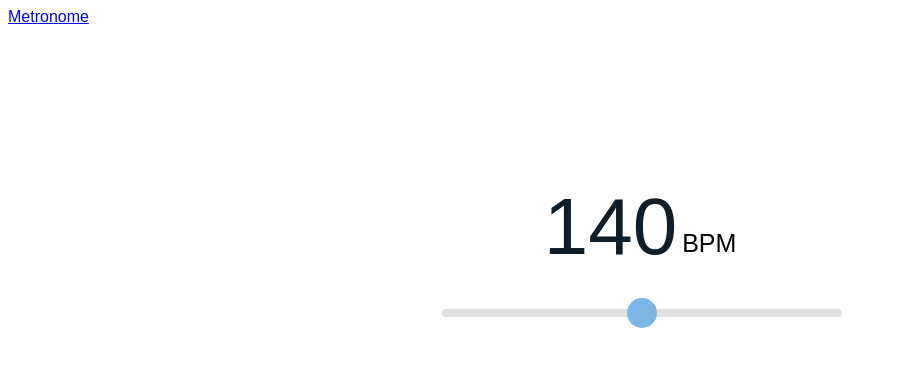
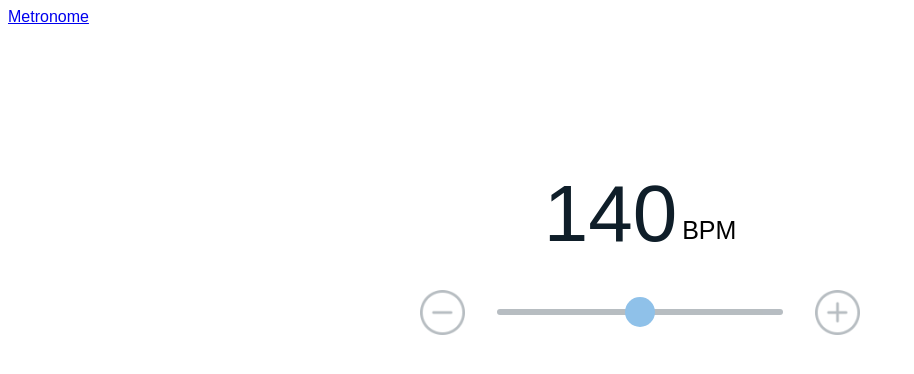
Before and after one commit to derekhdawson/metronome, a React (Create React App) app: page / in a window 1280 px wide. Shown: the top 374 px of the page, without its empty margins (0-914 px from the left). Built offline with nearby package versions, Linux system fonts and the light colour scheme.

Commit message:
add plus minus buttons to increment and decrement bpm

```diff
--- a/src/pages/MetronomePage/components/BPMSliderComponent.tsx
+++ b/src/pages/MetronomePage/components/BPMSliderComponent.tsx
@@ -1,8 +1,13 @@
-import React, { FunctionComponent } from 'react';
+import React, { FunctionComponent, useState, useEffect, useCallback } from 'react';
 import '../styles/bpm-component.scss';
+import plusIcon from '../../../images/plus-icon.png';
+import minusIcon from '../../../images/minus-icon.png';
 
 const MIN_BPM = 20;
 const MAX_BPM = 260;
+
+const INCREMENT = 'increment';
+const DECREMENT = 'decrement';
 
 interface Props {
     bpm: number;
@@ -10,9 +15,50 @@ interface Props {
 }
 
 const BPMSliderComponent: FunctionComponent<Props> = (props: Props) => {
+    const setStartLongPressForIncrement = useHandleLongPress();
+    type IncrementOrDecrement = typeof INCREMENT | typeof DECREMENT;
+    const incrementDecrementBPMButton = (incrementOrDecrement: IncrementOrDecrement): JSX.Element => {
+        let className: string;
+        let imageSource: string;
+        let altTag: string;
+
+        if (incrementOrDecrement === INCREMENT) {
+            className = 'bpm-slider-increment-button';
+            imageSource = plusIcon;
+            altTag = 'increment button';
+        } else {
+            className = 'bpm-slider-decrement-button';
+            imageSource = minusIcon;
+            altTag = 'decrement button';
+        }
+
+        const onClick = () => {
+            if (incrementOrDecrement === INCREMENT && props.bpm < MAX_BPM) {
+                props.setBPM(props.bpm + 1);
+            } else if (props.bpm > MIN_BPM) {
+                props.setBPM(props.bpm - 1);
+            }
+        };
+
+        return (
+            <img
+                className={className}
+                src={imageSource}
+                alt={altTag}
+                onClick={onClick}
+                onMouseDown={() => setStartLongPressForIncrement(true)}
+                onMouseUp={() => setStartLongPressForIncrement(false)}
+                onMouseLeave={() => setStartLongPressForIncrement(false)}
+                onTouchStart={() => setStartLongPressForIncrement(true)}
+                onTouchEnd={() => setStartLongPressForIncrement(false)}
+            />
+        );
+    };
+
     const { bpm } = props;
     return (
         <div className="bpm-slider-container">
+            {incrementDecrementBPMButton(DECREMENT)}
             <input
                 className="bpm-slider"
                 id="bpm-slider"
@@ -26,8 +72,38 @@ const BPMSliderComponent: FunctionComponent<Props> = (props: Props) => {
                     props.setBPM(parseInt(event.target.value, 10));
                 }}
             ></input>
+            {incrementDecrementBPMButton(INCREMENT)}
         </div>
     );
 };
 
+function useHandleLongPress() {
+    const [startLongPress, setStartLongPress] = useState(false);
+    const [update1, setUpdate1] = useState(false);
+    const [update2, setUpdate2] = useState(false);
+    const [update3, setUpdate3] = useState(false);
+    useEffect(() => {
+        let timerId: NodeJS.Timeout;
+        if (startLongPress) {
+            let timeElapsed = 0;
+            const interval = 10;
+            timerId = setInterval(() => {
+                if (timeElapsed >= 2000) {
+                    setUpdate3(true);
+                } else if (timeElapsed >= 1000) {
+                    if (timeElapsed % 250 === 0) setUpdate2(true);
+                } else if (timeElapsed >= 500) {
+                    if (timeElapsed % 500) setUpdate1(true);
+                }
+                timeElapsed += interval;
+            }, interval);
+            return () => {
+                console.log('clear');
+                clearInterval(timerId);
+            };
+        }
+    }, [startLongPress]);
+    return [setStartLongPress, update1, update2, update3];
+}
+
 export default BPMSliderComponent;
--- a/src/pages/MetronomePage/styles/bpm-component.scss
+++ b/src/pages/MetronomePage/styles/bpm-component.scss
@@ -1,4 +1,13 @@
 @use '../../../styles/color.scss';
+
+@mixin add-on-hover-opacity-effect {
+    opacity: 0.6;
+    -webkit-transition: 0.1s;
+    transition: opacity 0.1s;
+    &:hover {
+        opacity: 1;
+    }
+}
 
 .bpm-num-container {
     display: flex;
@@ -21,7 +30,27 @@
 }
 
 .bpm-slider-container {
-    width: 400px;
+    width: 500px;
+    display: flex;
+    flex-direction: row;
+    align-items: center;
+}
+
+.bpm-slider-increment-button, .bpm-slider-decrement-button {
+    width: 45px;
+    height: 45px;
+    margin-left: 30px;
+    margin-right: 30px;
+    @include add-on-hover-opacity-effect;
+}
+
+.bpm-slider-increment-decrement-button-text {
+    font-size: 40px;
+    color: color.$gray1;
+    display: inline-block;
+    vertical-align: middle;
+    line-height: normal;
+    font-family: Arial, Helvetica, sans-serif;
 }
 
 /* boilderplate to make input range stylable
@@ -31,17 +60,11 @@
     -webkit-appearance: none;
     appearance: none;
     width: 100%;
-    height: 8px;
+    height: 6px;
     border-radius: 5px;
-    background: #d3d3d3;
+    background: color.$gray1;
     outline: none;
-    opacity: 0.7;
-    -webkit-transition: 0.2s;
-    transition: opacity 0.2s;
-}
-
-.bpm-slider:hover {
-    opacity: 1;
+    @include add-on-hover-opacity-effect;
 }
 
 /* The slider handle (use -webkit- (Chrome, Opera, Safari, Edge) and -moz- (Firefox) to override default look) */
--- a/src/styles/color.scss
+++ b/src/styles/color.scss
@@ -3,3 +3,5 @@ $color2: #8AD8F3;
 $color3: #4598DB;
 $color4: #727070;
 $color5: #0F1E29;
+$gray1: #889299;
+$gray2: #d3d3d3;
```
Also changed, not shown: src/images/minus-icon.png (added), src/images/plus-icon.png (added).
